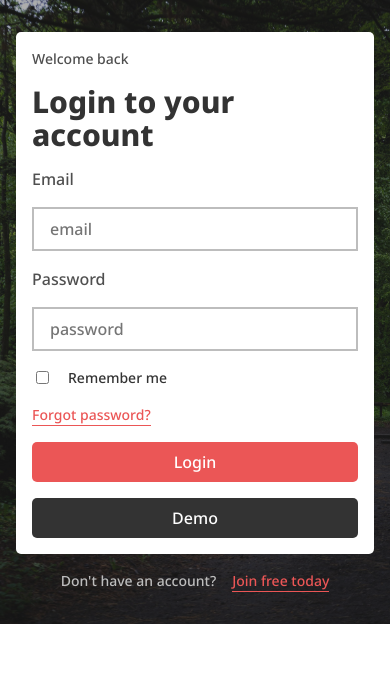
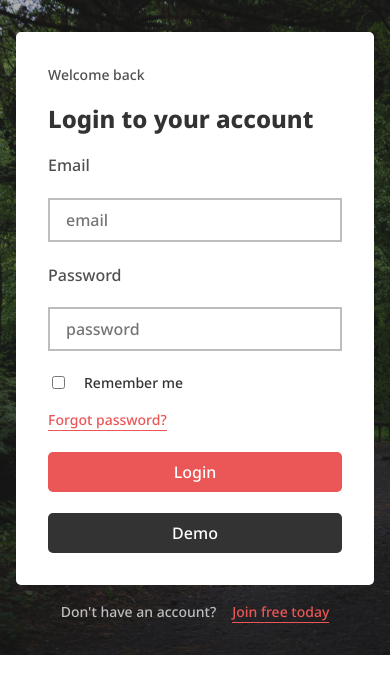
Before and after one commit to husnain214/my-unsplash, a React (Create React App) app in the folder frontend/: page / in a window 390 px wide. Shown: the top 694 px of the page. Built offline with nearby package versions, Linux system fonts and the light colour scheme.

Commit message:
'made typography responsive and made some tweaks'

```diff
--- a/frontend/src/components/Homepage.css
+++ b/frontend/src/components/Homepage.css
@@ -8,8 +8,16 @@
 }
 
 @media (max-width: 60em) {
-  .homepage.grid { grid-template-rows: auto; gap: 0; }
+  .homepage.grid {
+    grid-template-rows: auto;
+    gap: 0;
+  }
+
   .homepage.grid > * { grid-area: 1 / -1 / 1 / -1; }
+
+  .homepage--form.grid { gap: 1.3rem; }
+
+  .form-container.grid { gap: 1rem; }
 
   .form-features { align-items: flex-start; flex-direction: column; }
 }
@@ -39,9 +47,10 @@ aside::before {
   width: min(30rem, 100% - 2rem);
   margin-inline: auto;
   z-index: 1;
+  gap: 0;
 }
 
-.homepage--form.grid { padding: 1em; }
+.homepage--form.grid { padding: 2em; }
 
 .homepage--form .input-text {
   padding: .5em 1em;
--- a/frontend/src/components/SignupForm.js
+++ b/frontend/src/components/SignupForm.js
@@ -112,7 +112,10 @@ const SignupForm = ({ setUserExists }) => {
         Already have an account?
         <button
           type='button'
-          onClick = { () => setUserExists(true) }
+          onClick = { () => {
+            setUserExists(true)
+            window.scrollTo(0, 0)
+          } }
           className='text-accent-200 fs-300 fw-400 '>Login</button>
       </footer>
     </section>
--- a/frontend/src/design-system.css
+++ b/frontend/src/design-system.css
@@ -38,6 +38,14 @@
   --fs-300: 0.875rem;
   --fs-200: 0.625rem;
   --fs-100: 0.5625rem;
+}
+
+@media (max-width: 40em) {
+  :root {
+    --fs-700: 1.5rem;
+    --fs-600: 1.3rem;
+    --fs-500: 1.1rem;
+  }
 }
 
 /* ------------------- */
```
